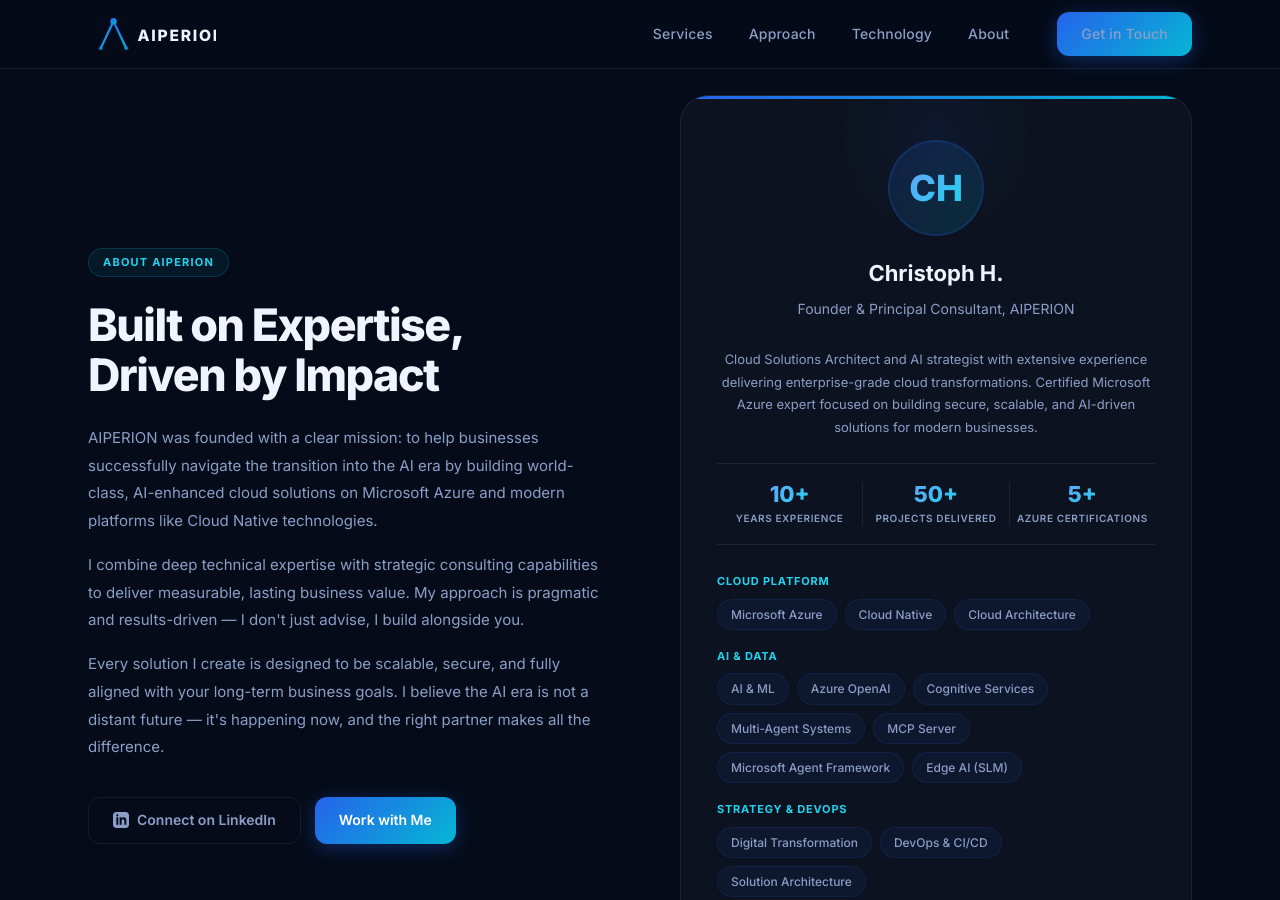
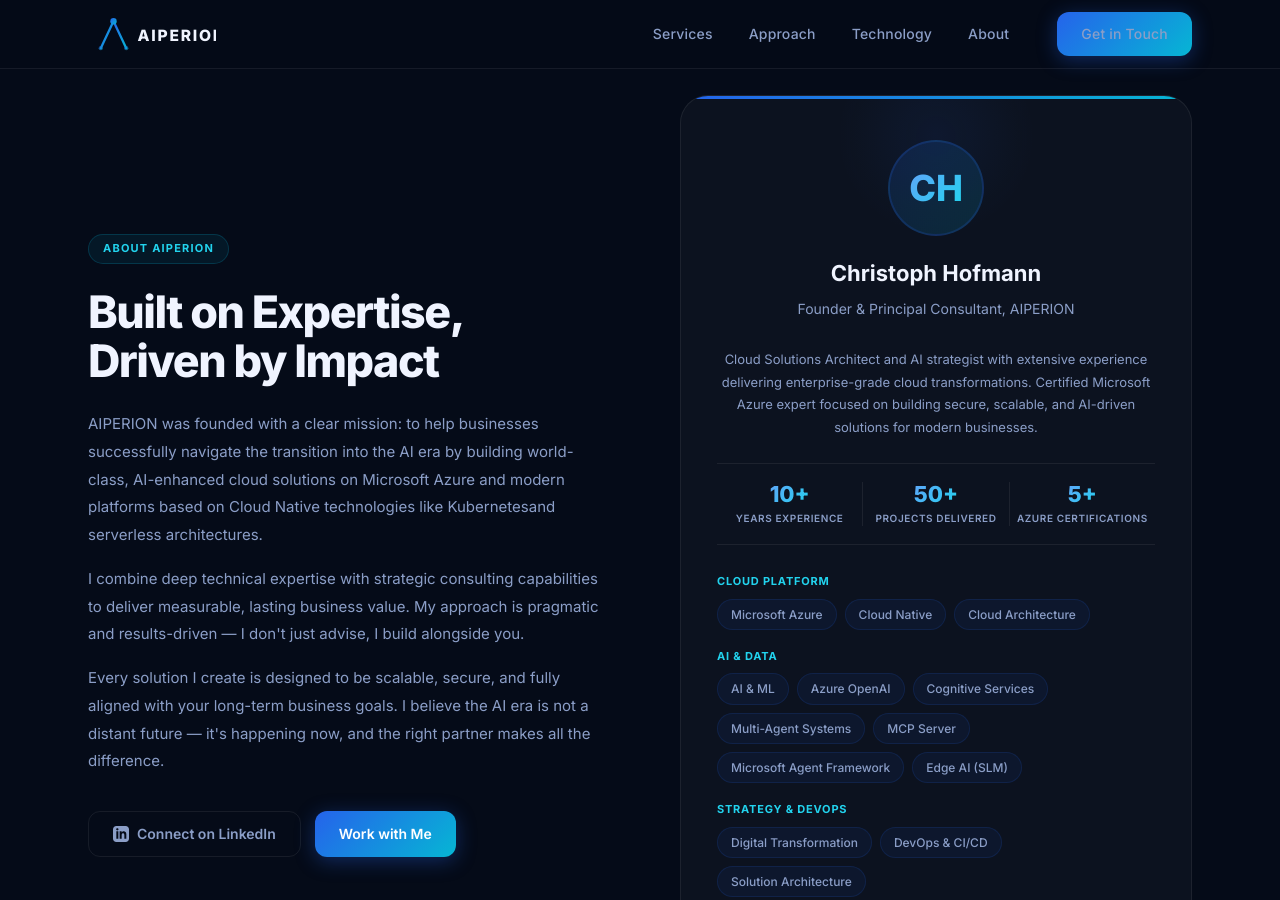
Before and after one commit to AIperion/aiperion.github.io, a Jekyll site: the page built from docs/index.html, in a window 1280 px wide and 900 px high, scrolled down 3655 px. Built offline with Jekyll 4.4.1, drawn with Linux system fonts in a browser that asks for light colours.

Commit message:
Corrected formulation and founds name (#9)

```diff
--- a/docs/index.html
+++ b/docs/index.html
@@ -341,7 +341,7 @@
           AIPERION was founded with a clear mission: to help businesses successfully
           navigate the transition into the AI era by building world-class,
           AI-enhanced cloud solutions on Microsoft Azure and modern platforms
-          like Cloud Native technologies.
+          based on Cloud Native technologies like Kubernetesand serverless architectures.
         </p>
         <p>
           I combine deep technical expertise with strategic consulting capabilities
@@ -377,7 +377,7 @@
           <div class="founder-avatar">
             <span class="founder-avatar-text">CH</span>
           </div>
-          <div class="founder-name">Christoph H.</div>
+          <div class="founder-name">Christoph Hofmann</div>
           <div class="founder-role">Founder &amp; Principal Consultant, AIPERION</div>
 
           <p class="founder-bio">
```
